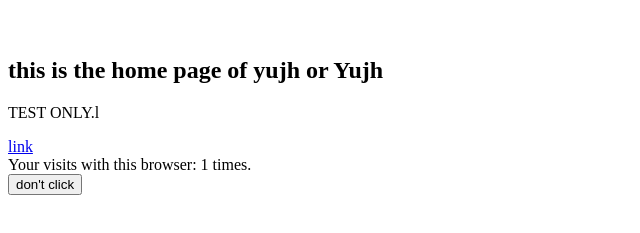
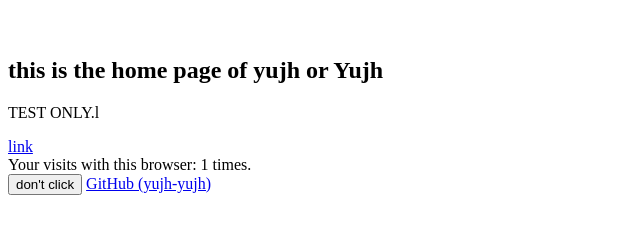
Before and after one commit to yujh-yujh/yujh-yujh.gitHub.io, a plain HTML site: page index.html in a window 1280 px wide. Shown: the part 61-294 px from the top of the page, without its empty margins (0-640 px from the left). Drawn offline with Linux system fonts and the light colour scheme.

Commit message:
Update index.html

```diff
--- a/index.html
+++ b/index.html
@@ -23,5 +23,6 @@
 	</script>
 	<br>
 	<button>don't click</button>
+	<h><a href="https://github.com/yujh-yujh/">GitHub (yujh-yujh)</a></h>
 </body>
 </html>
```
